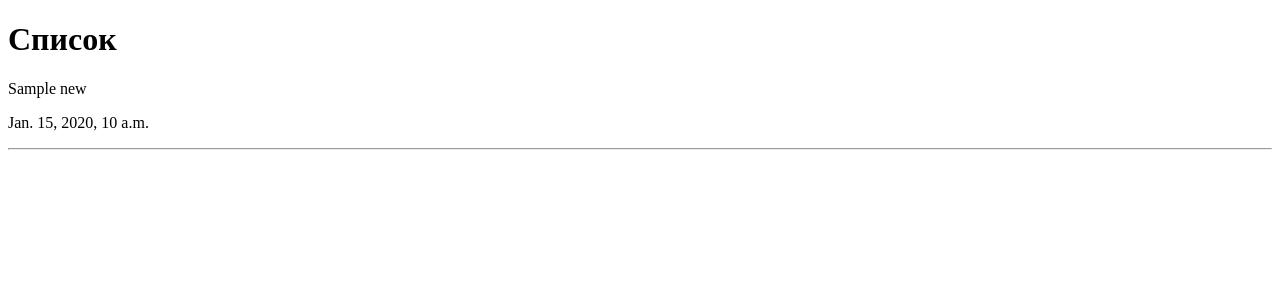
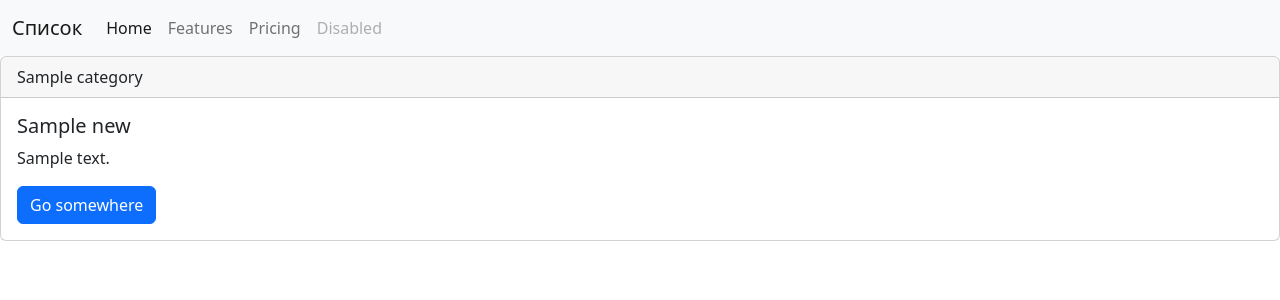
Before and after one commit to egorcoders/testsite, a Django app: page / in a window 1280 px wide. Shown: the top 300 px of the page. Run offline with Django 4.2, Linux system fonts and the light colour scheme; tables that the repository leaves empty hold one stand-in row (values such as "Sample post").

Commit message:
UPDATE templates

```diff
--- a/mysite/news/models.py
+++ b/mysite/news/models.py
@@ -1,3 +1,4 @@
+from tabnanny import verbose
 from django.db import models
 
 
@@ -18,6 +19,11 @@ class News(models.Model):
     updated = models.DateTimeField(auto_now=True, verbose_name='Обновлено')
     is_published = models.BooleanField(default=False)
     image = models.ImageField(upload_to='photos/%Y/%m/%d/', blank=True)
+    category = models.ForeignKey(
+        'Category',
+        on_delete=models.SET_NULL,
+        null=True
+    )
 
     class Meta:
         verbose_name = 'Новость'
@@ -26,3 +32,15 @@ class News(models.Model):
 
     def __str__(self):
         return self.title
+
+
+class Category(models.Model):
+    title = models.CharField(max_length=150)
+
+    class Meta:
+        verbose_name = 'Категория'
+        verbose_name_plural = 'Категории'
+        ordering = ('-title',)
+
+    def __str__(self) -> str:
+        return self.title
--- a/mysite/news/templates/news/index.html
+++ b/mysite/news/templates/news/index.html
@@ -1,20 +1,41 @@
-<!DOCTYPE html>
+<!doctype html>
 <html lang="en">
   <head>
-    <meta charset="UTF-8" />
-    <meta http-equiv="X-UA-Compatible" content="IE=edge" />
-    <meta name="viewport" content="width=device-width, initial-scale=1.0" />
-    <title>{{ title }}</title>
+    <meta charset="utf-8">
+    <meta name="viewport" content="width=device-width, initial-scale=1">
+    <title>Bootstrap demo</title>
+    <link href="https://cdn.jsdelivr.net/npm/bootstrap@5.2.0/dist/css/bootstrap.min.css" rel="stylesheet" integrity="sha384-gH2yIJqKdNHPEq0n4Mqa/HGKIhSkIHeL5AyhkYV8i59U5AR6csBvApHHNl/vI1Bx" crossorigin="anonymous">
   </head>
   <body>
-    <h1>{{ title }}</h1>
-    {% for n in news %}
-      <div>
-        <p>{{ n.title }}</p>
-        <p>{{ n.context }}</p>
-        <p>{{ n.published }}</p>
-        <hr>
+    <nav class="navbar navbar-expand-lg bg-light">
+      <div class="container-fluid">
+        <a class="navbar-brand" href="#">{{ title }}</a>
+        <button class="navbar-toggler" type="button" data-bs-toggle="collapse" data-bs-target="#navbarNavAltMarkup" aria-controls="navbarNavAltMarkup" aria-expanded="false" aria-label="Toggle navigation">
+          <span class="navbar-toggler-icon"></span>
+        </button>
+        <div class="collapse navbar-collapse" id="navbarNavAltMarkup">
+          <div class="navbar-nav">
+            <a class="nav-link active" aria-current="page" href="#">Home</a>
+            <a class="nav-link" href="#">Features</a>
+            <a class="nav-link" href="#">Pricing</a>
+            <a class="nav-link disabled">Disabled</a>
+          </div>
+        </div>
+      </div>
+    </nav>
+
+    {% for i in news %}
+      <div class="card">
+        <div class="card-header">
+          {{ i.category.title }}
+        </div>
+        <div class="card-body">
+          <h5 class="card-title">{{ i.title }}</h5>
+          <p class="card-text">{{ i.content }}</p>
+          <a href="#" class="btn btn-primary">Go somewhere</a>
+        </div>
       </div>
     {% endfor %}
+    <script src="https://cdn.jsdelivr.net/npm/bootstrap@5.2.0/dist/js/bootstrap.bundle.min.js" integrity="sha384-A3rJD856KowSb7dwlZdYEkO39Gagi7vIsF0jrRAoQmDKKtQBHUuLZ9AsSv4jD4Xa" crossorigin="anonymous"></script>
   </body>
 </html>
```
Also changed, not shown: mysite/news/admin.py (+13 -2 lines), mysite/-db.sqlite3 (added), mysite/news/migrations/0001_initial.py, mysite/news/migrations/0002_alter_news_options.py (deleted), mysite/news/migrations/0003_remove_news_context_news_content_and_more.py (deleted).
